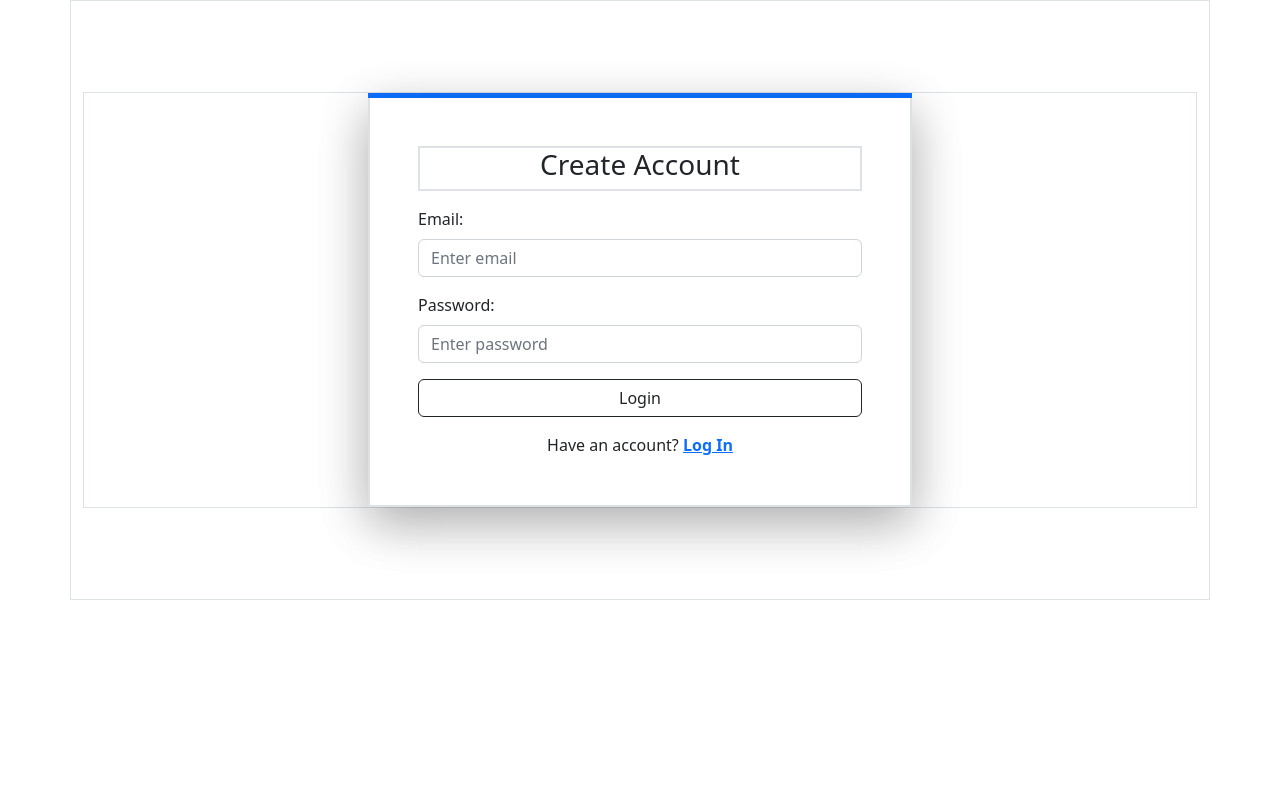
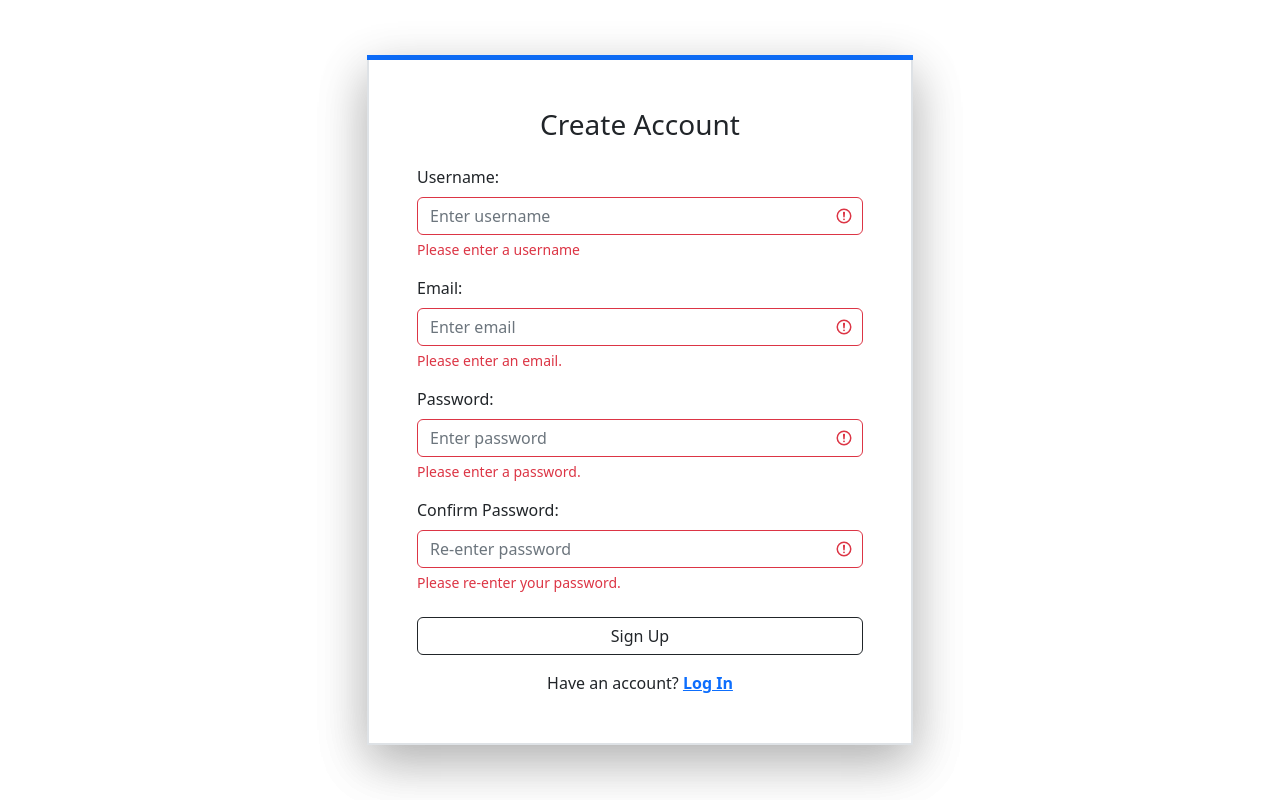
Before and after one commit to Ed-Bryce/COMP208, a PHP site: page /signup.php in a window 1280 px wide. Shown: the part 56-856 px from the top of the page. Before the commit the page ends 656 px from the top, so only its background shows below. Run offline with PHP 8.4, Linux system fonts and the light colour scheme.

Commit message:
Added create account script
Added script to create new account. Also made some tweaks to sign up page

```diff
--- a/includes/loginVerify.php
+++ b/includes/loginVerify.php
@@ -8,8 +8,7 @@
         if (!mysqli_stmt_prepare($stmt, $sql)){
             echo "<p> statement error </p>";
             exit();
-        }
-        else{
+        }else{
             mysqli_stmt_bind_param($stmt, "s", $email);
             mysqli_stmt_execute($stmt);
             $result = mysqli_stmt_get_result($stmt);
--- a/signup.php
+++ b/signup.php
@@ -23,24 +23,36 @@
 </nav>
 
 <!-- Sign Up Form -->
-<div class = "container d-flex align-items-center border" style = "max-height:600px; min-height:600px">
-    <div class = "container d-flex justify-content-center border">
+<div class = "container d-flex align-items-center" style = "max-height:800px; min-height:800px">
+    <div class = "container d-flex justify-content-center">
         <div class = "border-5 border-top border-primary shadow-lg" style = "width:50%;">
             <div class = "p-5 border border-2 border-top-0 shadow-lg">
-                <div class = "d-flex justify-content-center border">
+                <div class = "d-flex justify-content-center">
                     <h3>Create Account</h3>
                 </div>
-                <form action="createAccount.php">
+                <form action="includes/createAccount.php" class="was-validated" method="post">
+                    <div class="mb-3 mt-3">
+                        <label for="username" class="form-label">Username:</label>
+                        <input type="username" class="form-control" id="username" placeholder="Enter username" name="username" required>
+                        <div class="invalid-feedback">Please enter a username</div>
+                    </div>
                     <div class="mb-3 mt-3">
                         <label for="email" class="form-label">Email:</label>
-                        <input type="email" class="form-control" id="email" placeholder="Enter email" name="email">
+                        <input type="email" class="form-control" id="email" placeholder="Enter email" name="email" required>
+                        <div class="invalid-feedback">Please enter an email.</div>
                     </div>
                     <div class="mb-3">
-                        <label for="pwd" class="form-label">Password:</label>
-                        <input type="password" class="form-control" id="pwd" placeholder="Enter password" name="pswd">
+                        <label for="password" class="form-label">Password:</label>
+                        <input type="new-password" class="form-control" id="password" placeholder="Enter password" name="password" required>
+                        <div class="invalid-feedback">Please enter a password.</div>
                     </div>
-                    <div class="d-grid">
-                        <button class="btn btn-outline-dark" type="submit">Login</button>
+                    <div class="mb-3">
+                        <label for="passwordConfirm" class="form-label">Confirm Password:</label>
+                        <input type="new-password" class="form-control" id="passwordConfirm" placeholder="Re-enter password" name="passwordConfirm" required>
+                        <div class="invalid-feedback">Please re-enter your password.</div>
+                    </div>
+                    <div class="d-grid pt-2">
+                        <button class="btn btn-outline-dark" type="submit">Sign Up</button>
                     </div>
                     <div class = "pt-3 d-flex justify-content-center">
                         <p class="mb-0  text-center">Have an account? <a href="login.php" class="text-primary fw-bold">Log In</a></p>
```
Also changed, not shown: includes/createAccount.php (+49 -1 lines).
